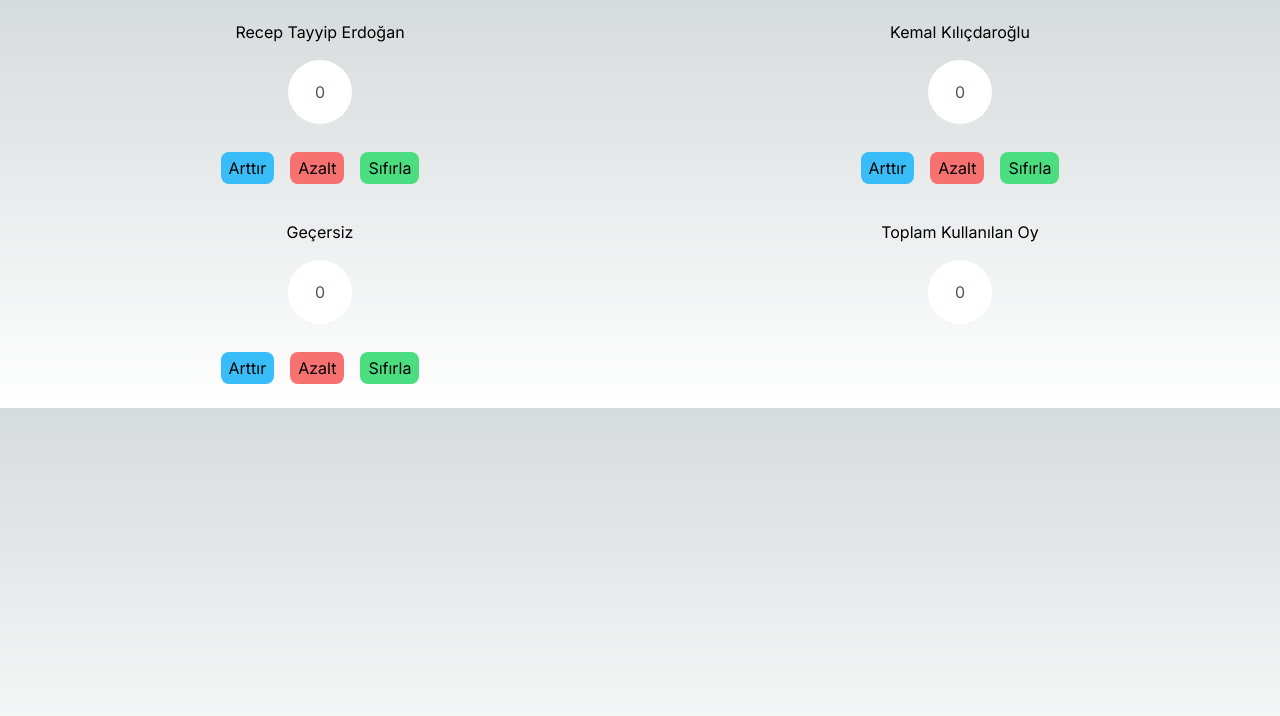
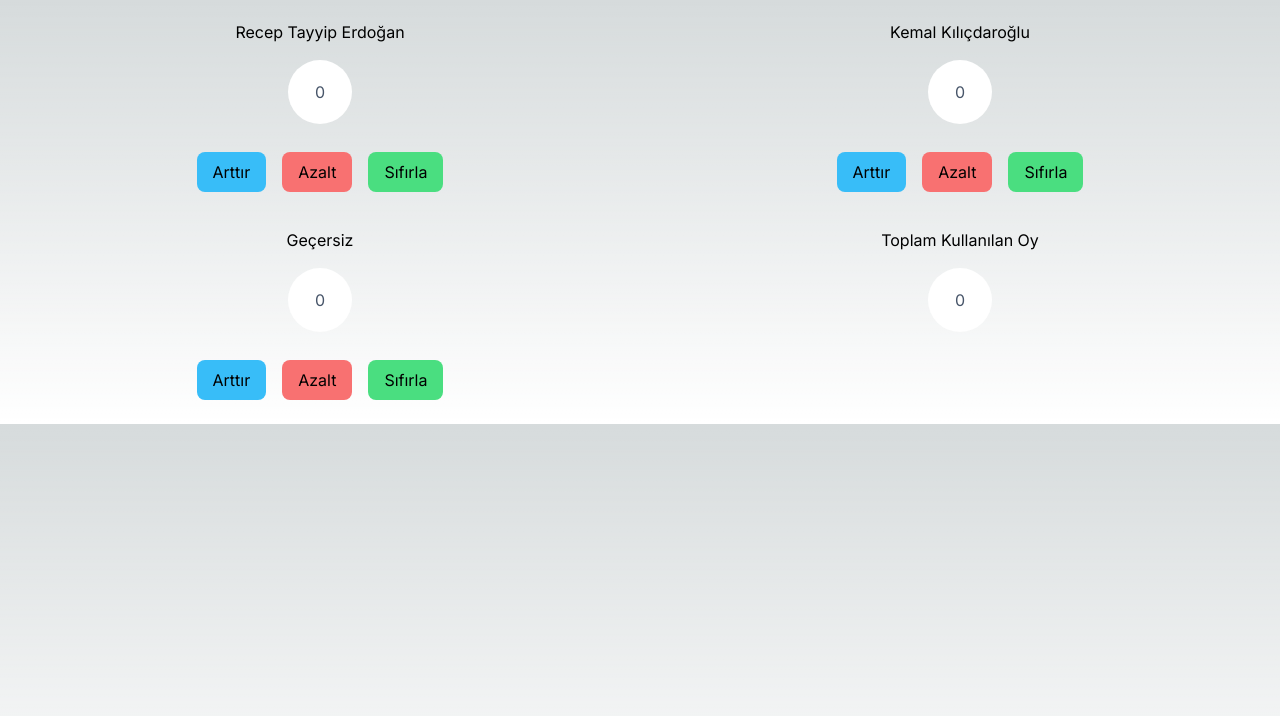
Before and after one commit to SalihTpc/secim, a Next.js app: page / in a window 1280 px wide. Shown: the top 716 px of the page. Built offline with nearby package versions, Linux system fonts and the light colour scheme.

Commit message:
buttons padding

```diff
--- a/src/components/Counter.tsx
+++ b/src/components/Counter.tsx
@@ -64,19 +64,19 @@
         </div>
         <div className="flex items-center justify-around [&>*]:mx-2 flex-wrap [&>*]:my-3">
           <button
-            className="py-1 px-2 bg-sky-400 rounded-lg"
+            className="py-2 px-4 bg-sky-400 rounded-lg"
             onClick={rteArttir}
           >
             Arttır
           </button>
           <button
-            className="py-1 px-2 bg-red-400 rounded-lg"
+            className="py-2 px-4 bg-red-400 rounded-lg"
             onClick={rteAzalt}
           >
             Azalt
           </button>
           <button
-            className="py-1 px-2 bg-green-400 rounded-lg"
+            className="py-2 px-4 bg-green-400 rounded-lg"
             onClick={rteSifirla}
           >
             Sıfırla
@@ -90,16 +90,16 @@
         </div>
         <div className="flex items-center justify-around [&>*]:mx-2 flex-wrap [&>*]:my-3">
           <button
-            className="py-1 px-2 bg-sky-400 rounded-lg"
+            className="py-2 px-4 bg-sky-400 rounded-lg"
             onClick={kkArttir}
           >
             Arttır
           </button>
-          <button className="py-1 px-2 bg-red-400 rounded-lg" onClick={kkAzalt}>
+          <button className="py-2 px-4 bg-red-400 rounded-lg" onClick={kkAzalt}>
             Azalt
           </button>
           <button
-            className="py-1 px-2 bg-green-400 rounded-lg"
+            className="py-2 px-4 bg-green-400 rounded-lg"
             onClick={kkSifirla}
           >
             Sıfırla
@@ -113,19 +113,19 @@
         </div>
         <div className="flex items-center justify-around [&>*]:mx-2 flex-wrap [&>*]:my-3">
           <button
-            className="py-1 px-2 bg-sky-400 rounded-lg"
+            className="py-2 px-4 bg-sky-400 rounded-lg"
             onClick={gecersizArttir}
           >
             Arttır
           </button>
           <button
-            className="py-1 px-2 bg-red-400 rounded-lg"
+            className="py-2 px-4 bg-red-400 rounded-lg"
             onClick={gecersizAzalt}
           >
             Azalt
           </button>
           <button
-            className="py-1 px-2 bg-green-400 rounded-lg"
+            className="py-2 px-4 bg-green-400 rounded-lg"
             onClick={gecersizSifirla}
           >
             Sıfırla
```
